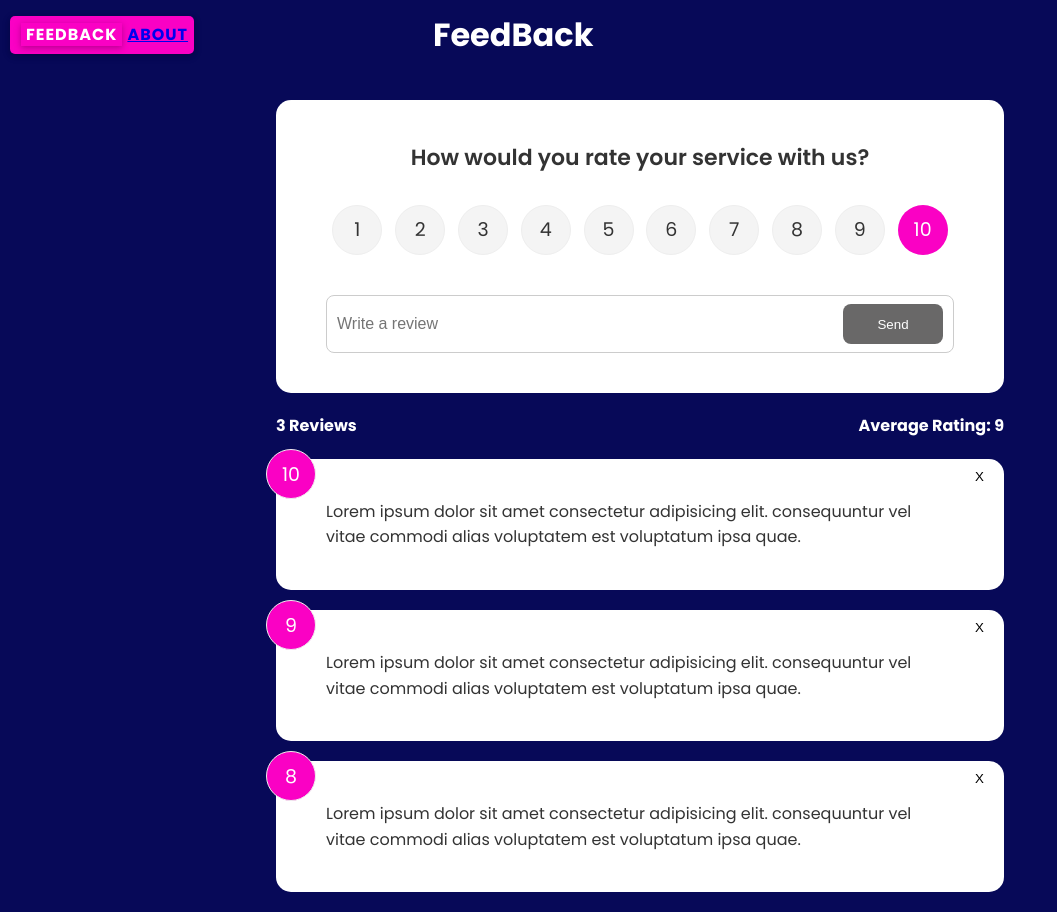
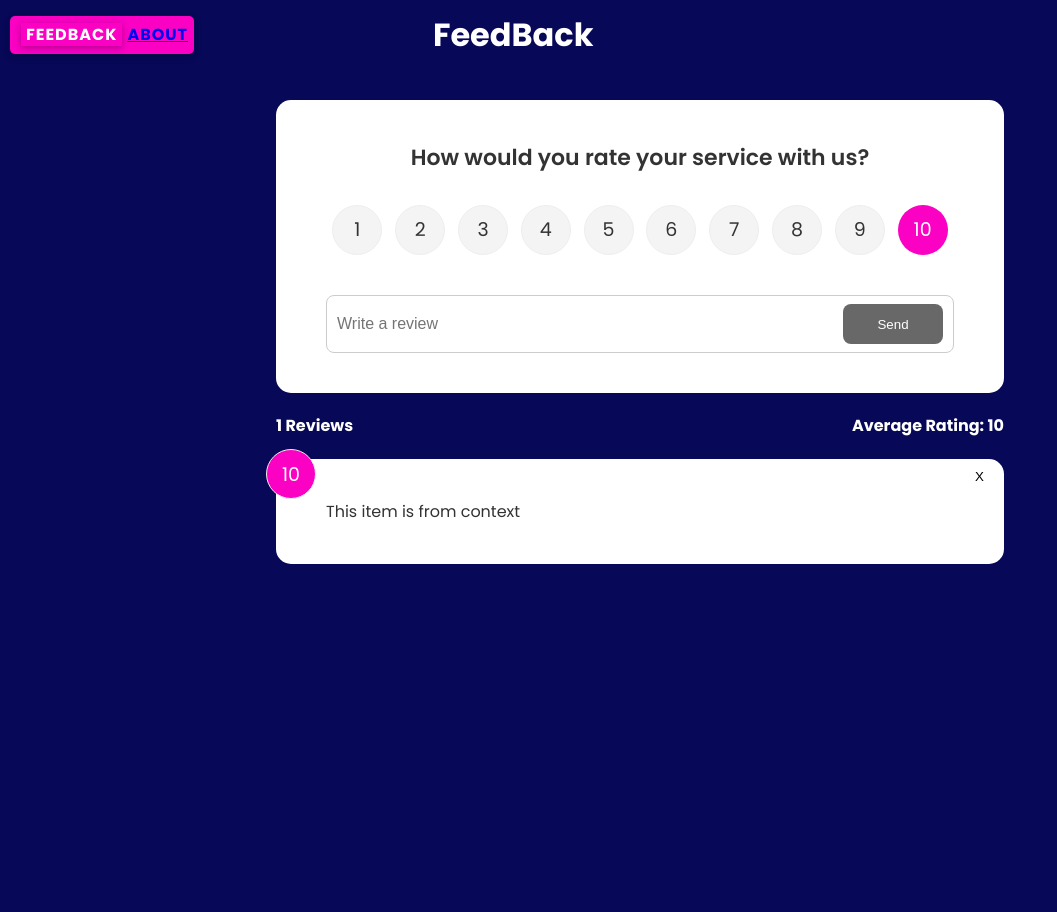
Before and after one commit to hiyabh/feedback-app, a React (Create React App) app: page / in a window 1280 px wide. Shown: the whole page, without its empty margins (0-1057 px from the left). After the commit the page ends 800 px from the top, so only its background shows below. Built offline with nearby package versions, Linux system fonts and the light colour scheme.

Commit message:
Add Context

```diff
--- a/src/App.js
+++ b/src/App.js
@@ -9,6 +9,8 @@
 import AboutPage from "./pages/AboutPage";
 import PostParams from "./components/PostParams";
 import Post from "./components/Post";
+import { FeedbackProvider } from "./context/FeedbackContext";
+
 // import AboutIconLink from "./components/AboutIconLink";
 
 function App() {
@@ -26,7 +28,7 @@
   };
 
   return (
-    <>
+    <FeedbackProvider value={{ feedback, setFeedback }}>
       <Router>
         <Header />
         <div className="container">
@@ -37,11 +39,8 @@
               element={
                 <>
                   <FeedbackForm handleAdd={addFeedback} />
-                  <FeedbackStats feedback={feedback} />
-                  <FeedbackList
-                    feedback={feedback}
-                    handleDelete={deleteFeedback}
-                  />
+                  <FeedbackStats />
+                  <FeedbackList handleDelete={deleteFeedback} />
                 </>
               }
             ></Route>
@@ -52,7 +51,7 @@
           {/* <AboutIconLink /> */}
         </div>
       </Router>
-    </>
+    </FeedbackProvider>
   );
 }
 
--- a/src/components/FeedbackList.jsx
+++ b/src/components/FeedbackList.jsx
@@ -1,7 +1,12 @@
 import {motion, AnimatePresence} from 'framer-motion';
+import { useContext } from 'react';
+import FeedbackContext from "../context/FeedbackContext";
 import Feedbackitem from "./Feedbackitem";
 
-function FeedbackList({ feedback, handleDelete }) {
+
+function FeedbackList({ handleDelete }) {
+  const { feedback } = useContext(FeedbackContext);
+
   if (!feedback || feedback.length === 0) {
     return <p>No feedback yet...</p>;
   }
--- a/src/components/FeedbackStats.jsx
+++ b/src/components/FeedbackStats.jsx
@@ -1,9 +1,15 @@
-function FeedbackStats({ feedback }) {
-    let average = feedback.reduce((acc, cur) => {
-        return acc + cur.rating;
+import { useContext } from "react";
+import FeedbackContext from "../context/FeedbackContext";
+
+function FeedbackStats() {
+   const { feedback } = useContext(FeedbackContext);
+
+  let average =
+    feedback.reduce((acc, cur) => {
+      return acc + cur.rating;
     }, 0) / feedback.length;
 
-  average = average.toFixed(1).replace(/[.,]0$/, '');
+  average = average.toFixed(1).replace(/[.,]0$/, "");
 
   return (
     <div className="feedback-stats">
--- /dev/null
+++ b/src/context/FeedbackContext.js
@@ -0,0 +1,24 @@
+import { createContext, useState } from "react";
+
+const FeedbackContext = createContext();
+
+export const FeedbackProvider = ({ children }) => {
+    const [feedback, setFeedback] = useState([
+        {
+            id: 444,
+            text: "This item is from context",
+            rating: 10,
+        }
+    ]);
+    return (
+        <FeedbackContext.Provider
+            value={{
+                feedback
+                }}
+        >
+            {children}
+        </FeedbackContext.Provider>
+    );
+}
+
+export default FeedbackContext;
```
